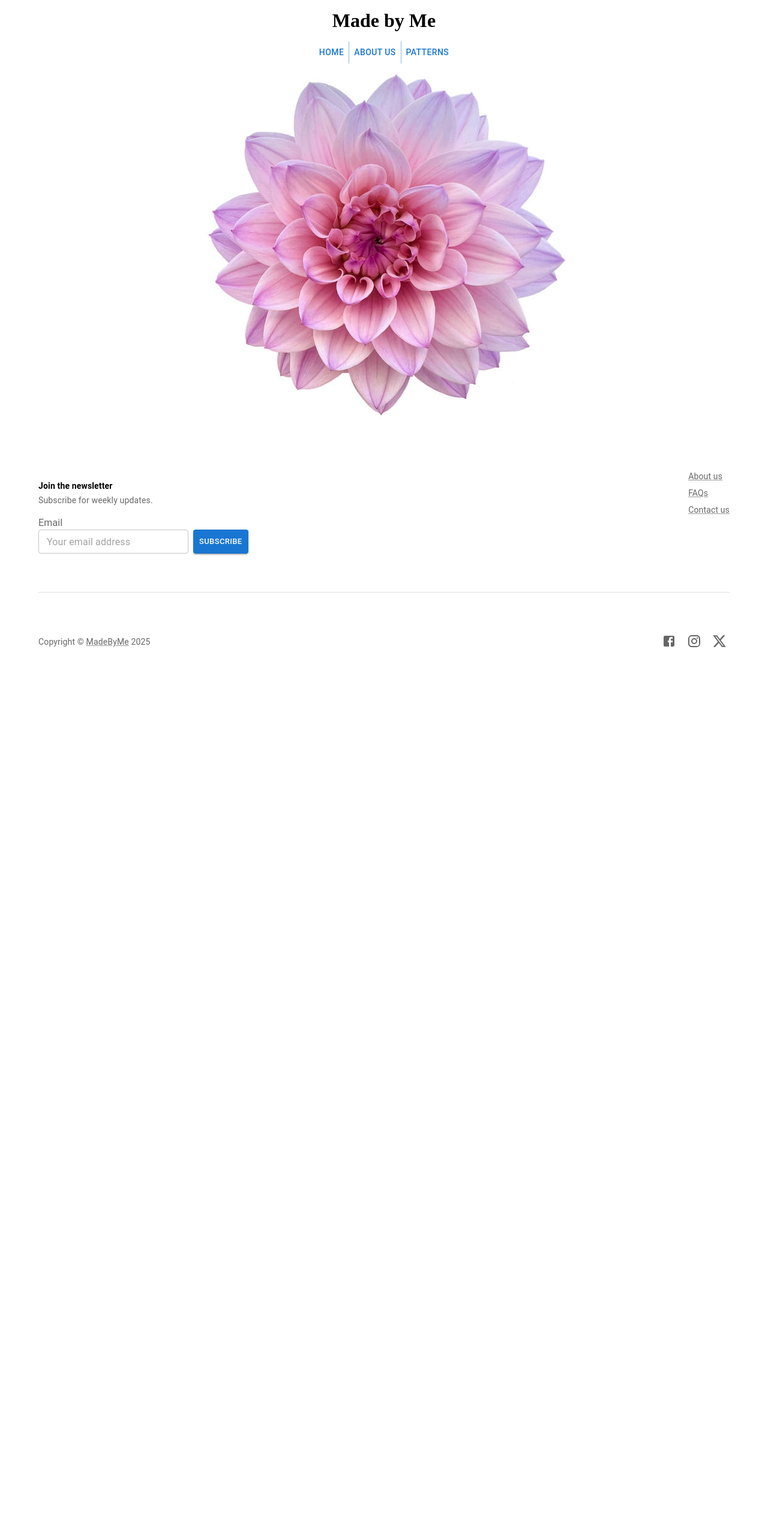
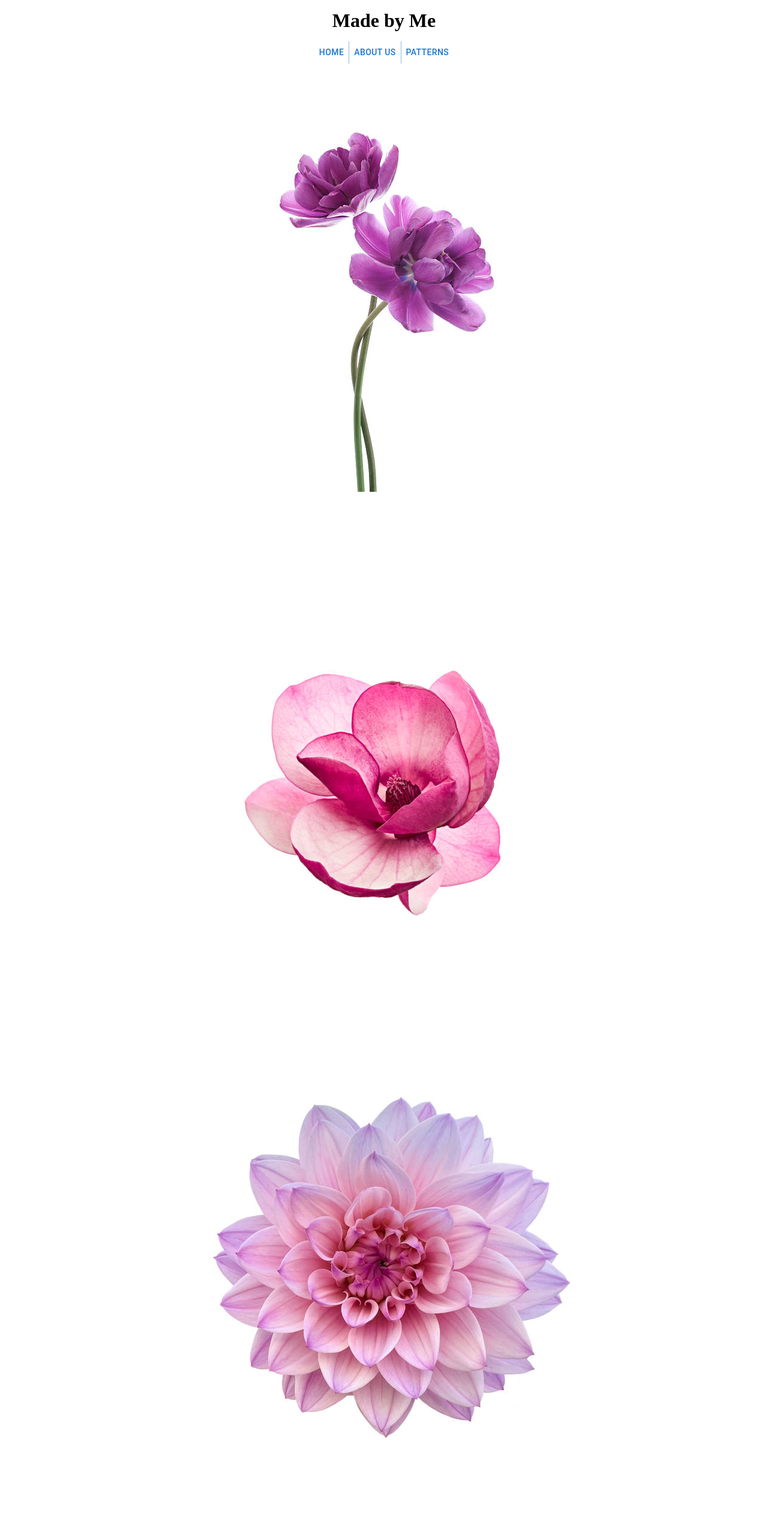
Before and after one commit to wulind/MadeByMe, a React (Create React App) app: page / in a window 1280 px wide. Shown: the top 2566 px of the page at 60% size. Before the commit the page ends 1174 px from the top, so only its background shows below. Built offline with nearby package versions, Linux system fonts and the light colour scheme.

Commit message:
Resize each frame to viewport

```diff
--- a/src/components/pages/Home.tsx
+++ b/src/components/pages/Home.tsx
@@ -14,6 +14,33 @@ const Home = () => {
                     display: 'flex',
                     flexDirection: 'column',
                     alignItems: 'center',
+                    justifyContent: 'center',
+                    width: '100vw', // 100% of the viewport width
+                    height: '100vh', // 100% of the viewport height
+                }}
+            >
+                <img src="/images/flower1.png"/>
+            </Box>
+            <Box
+                sx={{
+                    display: 'flex',
+                    flexDirection: 'column',
+                    alignItems: 'center',
+                    justifyContent: 'center',
+                    width: '100vw',
+                    height: '100vh',
+                }}
+            >
+                <img src="/images/flower2.png"/>
+            </Box>
+            <Box
+                sx={{
+                    display: 'flex',
+                    flexDirection: 'column',
+                    alignItems: 'center',
+                    justifyContent: 'center',
+                    width: '100vw',
+                    height: '100vh',
                 }}
             >
                 <img src="/images/flower3.png"/>
```
